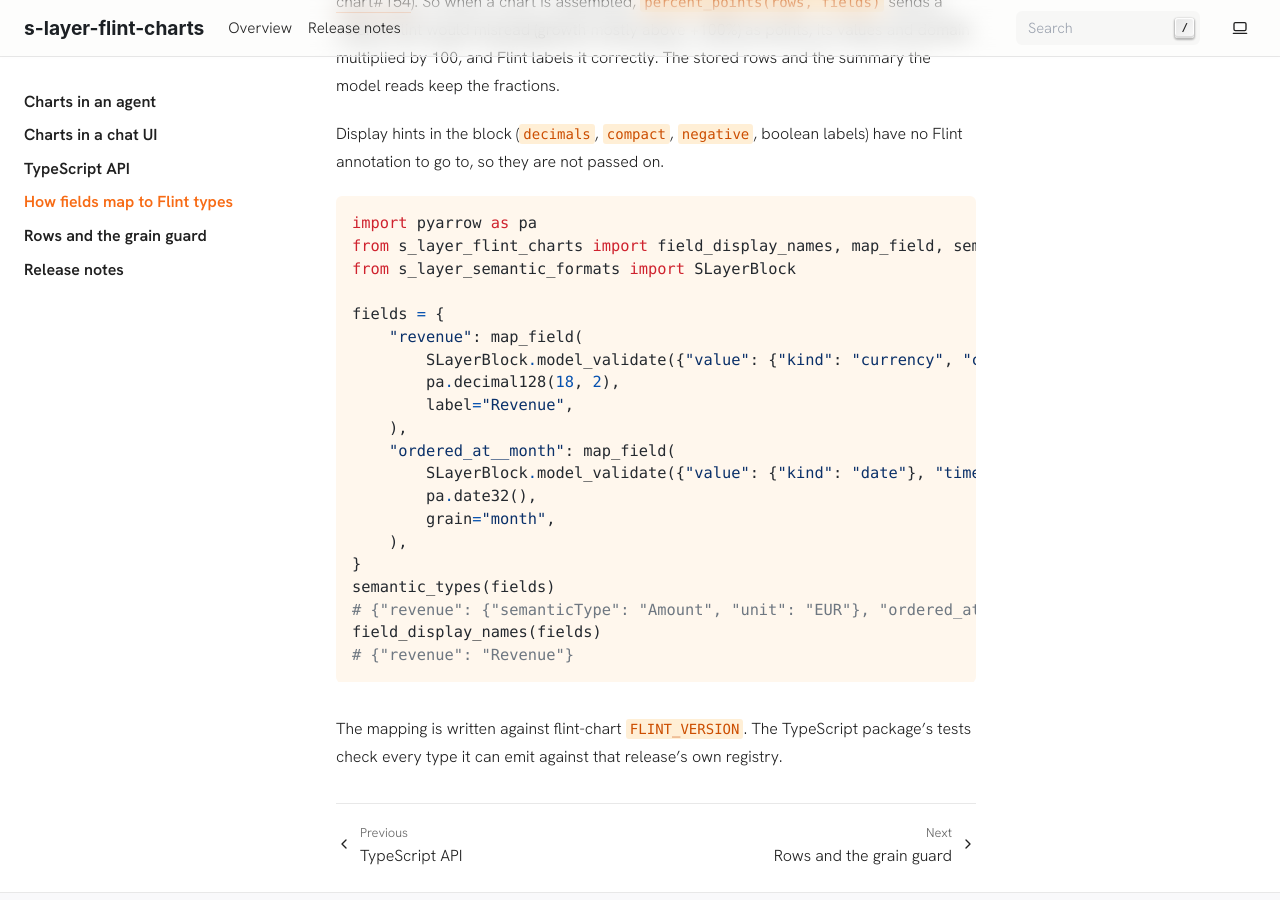
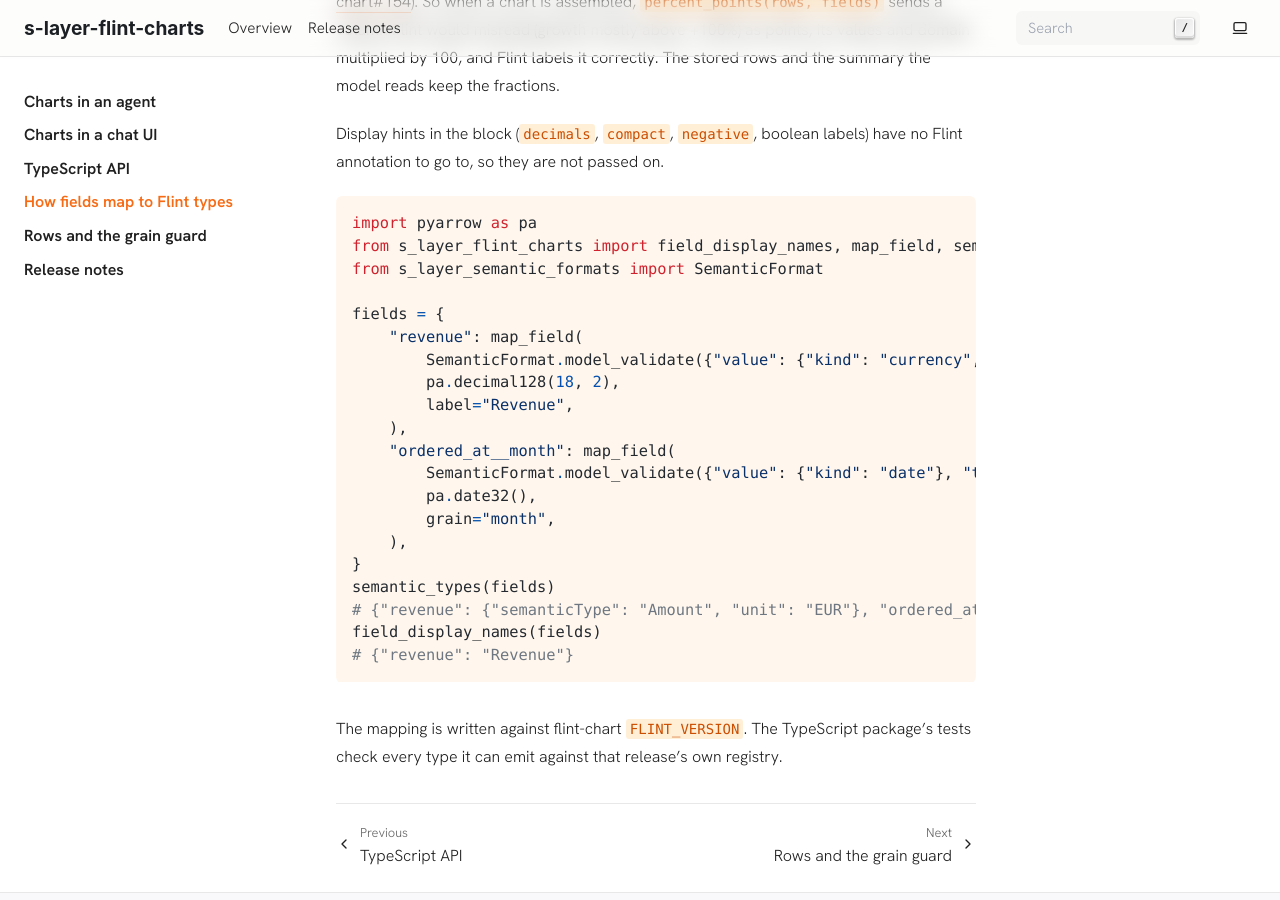
Before and after one commit to s-layer/flint-charts, a Sphinx documentation site: the page built from docs/mapping.md, in a window 1280 px wide and 900 px high, scrolled down 2375 px. Built offline with Sphinx 7.4.7, drawn with Linux system fonts in a browser that asks for light colours; some web fonts are replaced; pages that are not in the unit, such as notebooks, are missing from menus.

Commit message:
refactor!: require s-layer-semantic-formats 0.2.0, where SLayerBlock is now SemanticFormat
s-layer-semantic-formats 0.2.0 renames SLayerBlock to SemanticFormat
with no alias, so callers that build blocks for map_field must import
SemanticFormat. Require >=0.2.0,<0.3 and semolina>=0.9.1, the first
semolina release built against it.

Co-Authored-By: Claude Opus 5.5 <noreply@anthropic.com>
Claude-Session: https://claude.ai/code/session_01E6XiWmW7Npehk5R3TKWVuK

````diff
--- a/docs/index.rst
+++ b/docs/index.rst
@@ -29,9 +29,9 @@ Map each result column to the Flint type its ``s_layer`` block declares:
 
    import pyarrow as pa
    from s_layer_flint_charts import map_field, semantic_types
-   from s_layer_semantic_formats import SLayerBlock
+   from s_layer_semantic_formats import SemanticFormat
 
-   block = SLayerBlock.model_validate({"value": {"kind": "currency", "currency": "USD"}})
+   block = SemanticFormat.model_validate({"value": {"kind": "currency", "currency": "USD"}})
    semantic_types({"revenue": map_field(block, pa.float64())})
    # {"revenue": {"semanticType": "Amount", "unit": "USD"}}
 
--- a/docs/mapping.md
+++ b/docs/mapping.md
@@ -63,16 +63,16 @@ annotation to go to, so they are not passed on.
 ```python
 import pyarrow as pa
 from s_layer_flint_charts import field_display_names, map_field, semantic_types
-from s_layer_semantic_formats import SLayerBlock
+from s_layer_semantic_formats import SemanticFormat
 
 fields = {
     "revenue": map_field(
-        SLayerBlock.model_validate({"value": {"kind": "currency", "currency": "EUR"}}),
+        SemanticFormat.model_validate({"value": {"kind": "currency", "currency": "EUR"}}),
         pa.decimal128(18, 2),
         label="Revenue",
     ),
     "ordered_at__month": map_field(
-        SLayerBlock.model_validate({"value": {"kind": "date"}, "time": {"grain": "day"}}),
+        SemanticFormat.model_validate({"value": {"kind": "date"}, "time": {"grain": "day"}}),
         pa.date32(),
         grain="month",
     ),
--- a/pyproject.toml
+++ b/pyproject.toml
@@ -10,8 +10,8 @@ requires-python = ">=3.11"
 dependencies = [
     "orjson>=3.10",
     "pyarrow>=18",
-    "s-layer-semantic-formats>=0.1.0,<0.2",
-    "semolina>=0.9.0",
+    "s-layer-semantic-formats>=0.2.0,<0.3",
+    "semolina>=0.9.1",
 ]
 
 [project.optional-dependencies]
````
Also changed, not shown: 3 other files.
